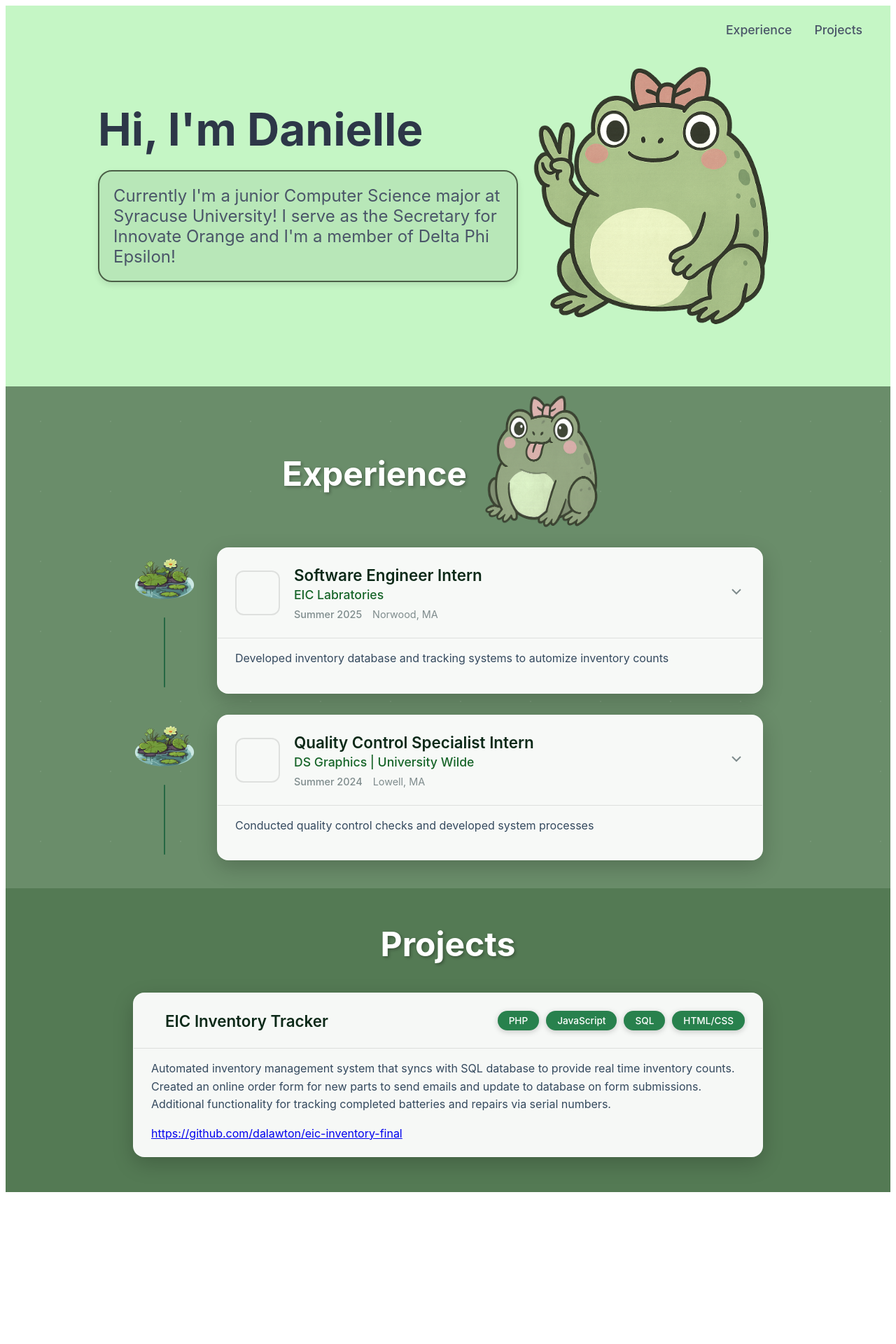
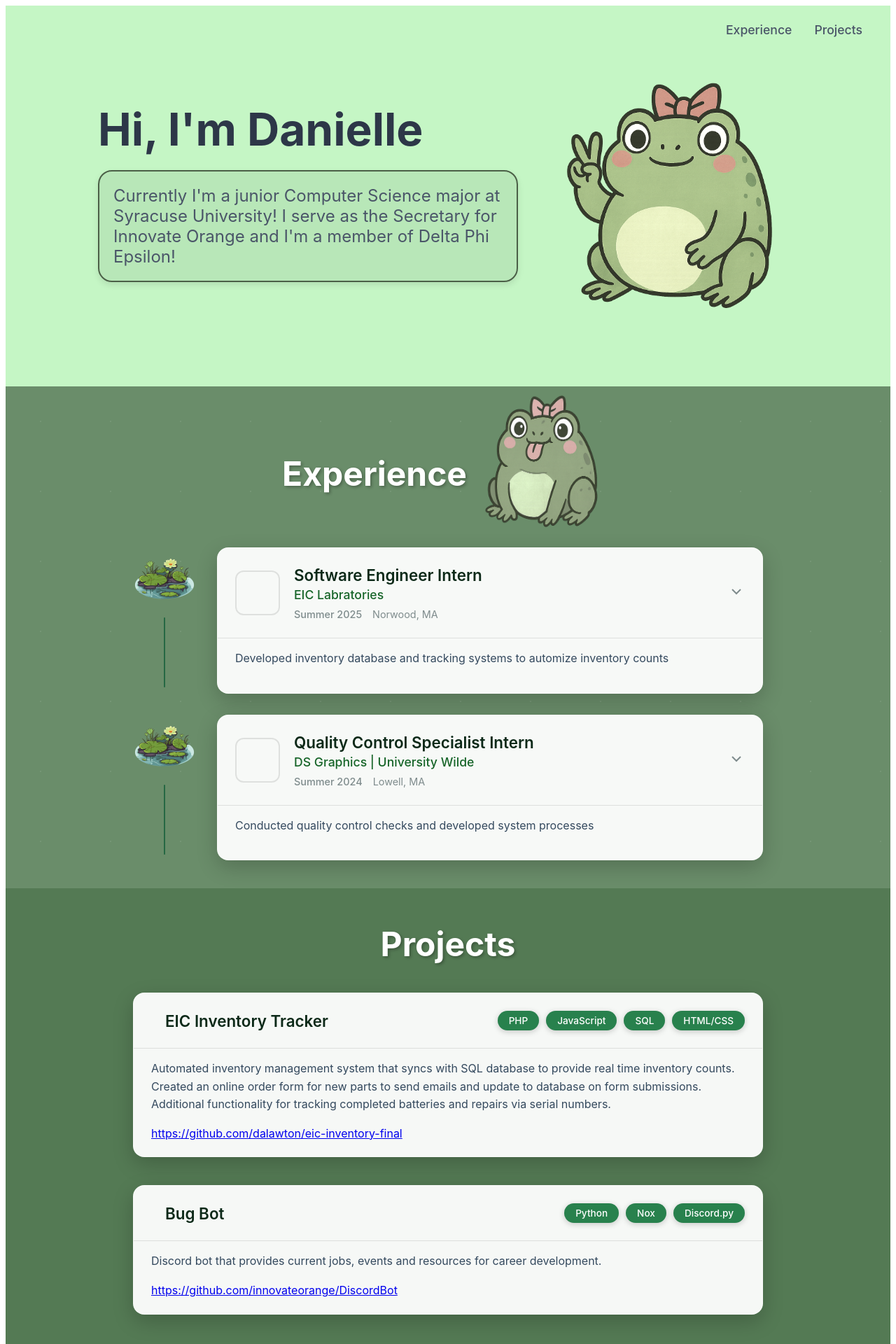
Before and after one commit to dalawton/my-portfolio, a Next.js app: page / in a window 1280 px wide. Shown: the top 1920 px of the page at 70% size. Before the commit the page ends 1711 px from the top, so only its background shows below. Built offline with nearby package versions, Linux system fonts and the light colour scheme.

Commit message:
added discord bot as project

```diff
--- a/pages/index.js
+++ b/pages/index.js
@@ -44,6 +44,13 @@ export default function Home() {
       technologies: ["PHP", "JavaScript", "SQL", "HTML/CSS"],
       link: "https://github.com/dalawton/eic-inventory-final",
     },
+    {
+      id: 4,
+      title: "Bug Bot",
+      description: "Discord bot that provides current jobs, events and resources for career development.",
+      technologies: ["Python", "Nox", "Discord.py"],
+      link: "https://github.com/innovateorange/DiscordBot",
+    },
   ];
 
   const toggleCard = (id) => {
@@ -76,8 +83,8 @@ export default function Home() {
             <Image
               src="/peace-frog.png"
               alt="Hi Frog"
-              width={400}
-              height={400}
+              width={350}
+              height={350}
               priority
             />
           </div>
@@ -91,7 +98,7 @@ export default function Home() {
             <Image
               src="/frog-image.png"
               alt="Frog"
-              width={250}
+              width={300}
               height={200}
               priority
               className={experienceStyles.titleFrog}
--- a/styles/Experience.module.css
+++ b/styles/Experience.module.css
@@ -337,7 +337,7 @@
   }
 
   .illustration img {
-    width: 250px;
+    width: 300px;
     height: 200px;
   }
 }
--- a/styles/Home.module.css
+++ b/styles/Home.module.css
@@ -116,7 +116,7 @@
   }
 
   .illustration img {
-    width: 400px;
-    height: 400px;
+    width: 350px;
+    height: 350px;
   }
 }
```
